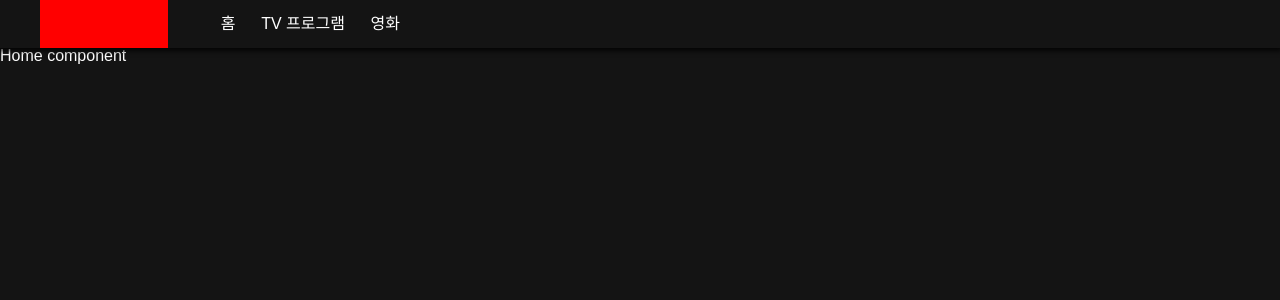
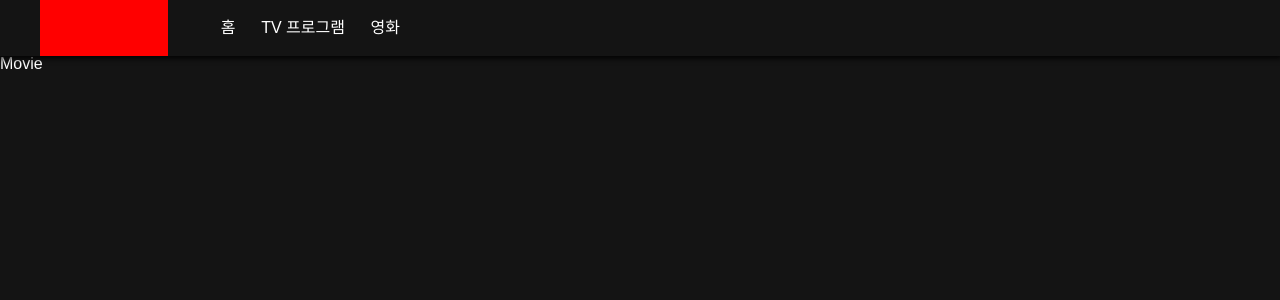
Before and after one commit to EthanKwon/react-nomflix-v2, a React (Create React App) app: page /movie in a window 1280 px wide. Before the commit this address led to /. Shown: the top 300 px of the page. Built offline with nearby package versions, Linux system fonts and the light colour scheme.

Commit message:
Add Movie Route

```diff
--- a/package.json
+++ b/package.json
@@ -6,15 +6,12 @@
     "@testing-library/jest-dom": "^4.2.4",
     "@testing-library/react": "^9.3.2",
     "@testing-library/user-event": "^7.1.2",
-    "acorn": "^7.1.1",
-    "file-loader": "^6.0.0",
     "react": "^16.13.1",
     "react-dom": "^16.13.1",
     "react-router-dom": "^5.1.2",
     "react-scripts": "3.4.1",
     "styled-components": "^5.1.0",
-    "styled-reset": "^4.1.4",
-    "url-loader": "^4.1.0"
+    "styled-reset": "^4.1.4"
   },
   "scripts": {
     "start": "react-scripts start",
--- a/src/Components/GlobalStyle.js
+++ b/src/Components/GlobalStyle.js
@@ -24,7 +24,7 @@ const GlobalStyle = createGlobalStyle`
         font-family: 'Noto Sans KR', sans-serif;
         background-color: rgba(20, 20, 20, 1);
         color : #fff;
-        padding-top: 3rem;
+        padding-top: 3.5rem;
     }
 `;
 
--- a/src/Components/Header.js
+++ b/src/Components/Header.js
@@ -1,6 +1,8 @@
 import React from "react";
 import styled from "styled-components";
 import { withRouter, Link } from "react-router-dom";
+
+const HEADER_HEIGHT = `3.5rem`;
 
 const Header = styled.header`
   color: #fff;
@@ -8,7 +10,7 @@ const Header = styled.header`
   top: 0;
   left: 0;
   width: 100%;
-  height: 3rem;
+  height: ${HEADER_HEIGHT};
   display: flex;
   align-items: center;
   padding: 0 2.5rem;
@@ -18,7 +20,7 @@ const Header = styled.header`
 
 const Logo = styled.div`
   width: 8rem;
-  height: 3rem;
+  height: ${HEADER_HEIGHT};
   margin-right: 2.5rem;
   background-color: red;
 `;
@@ -33,7 +35,7 @@ const Item = styled.li`
 `;
 
 const SLink = styled(Link)`
-  height: 3rem;
+  height: ${HEADER_HEIGHT};
   display: flex;
   justify-content: center;
   align-items: center;
--- a/src/Components/Routes.js
+++ b/src/Components/Routes.js
@@ -7,6 +7,7 @@ import {
 } from "react-router-dom";
 import Home from "../Routes/Home";
 import TV from "../Routes/TV";
+import Movie from "../Routes/Movie";
 import Header from "./Header";
 
 export default () => (
@@ -16,6 +17,7 @@ export default () => (
       <Switch>
         <Route path="/" exact component={Home} />
         <Route path="/tv" component={TV} />
+        <Route path="/movie" component={Movie} />
         <Redirect from="*" to="/" />
       </Switch>
     </>
--- /dev/null
+++ b/src/Routes/Movie/MovieContainer.js
@@ -0,0 +1,8 @@
+import React from "react";
+import MoviePresenter from "./MoviePresenter";
+
+const MovieContainer = () => {
+  return <MoviePresenter />;
+};
+
+export default MovieContainer;
--- /dev/null
+++ b/src/Routes/Movie/MoviePresenter.js
@@ -0,0 +1,7 @@
+import React from "react";
+
+const MoviePresenter = () => {
+  return <div>Movie</div>;
+};
+
+export default MoviePresenter;
--- /dev/null
+++ b/src/Routes/Movie/index.js
@@ -0,0 +1,3 @@
+import MovieContainer from "./MovieContainer";
+
+export default MovieContainer;
```
Also changed, not shown: 1 other file (tests, documents, lock files or other folders).
